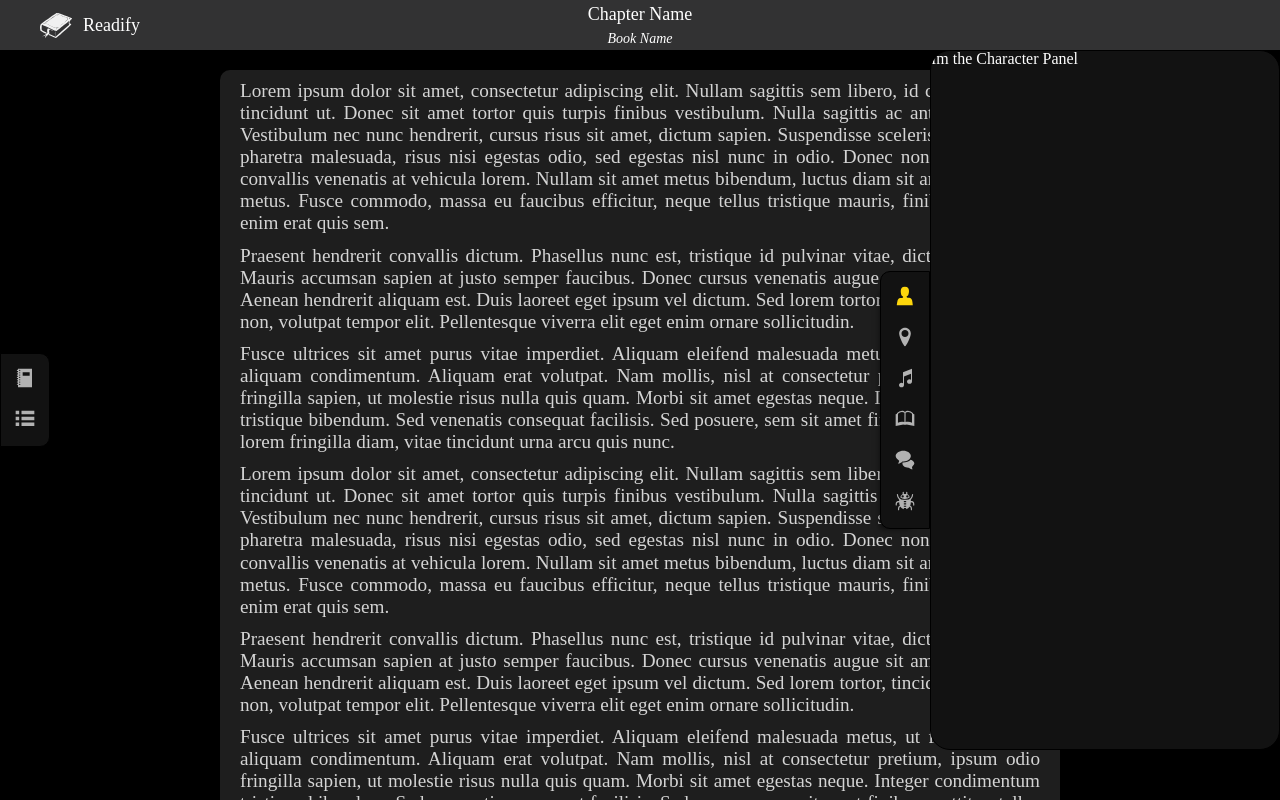
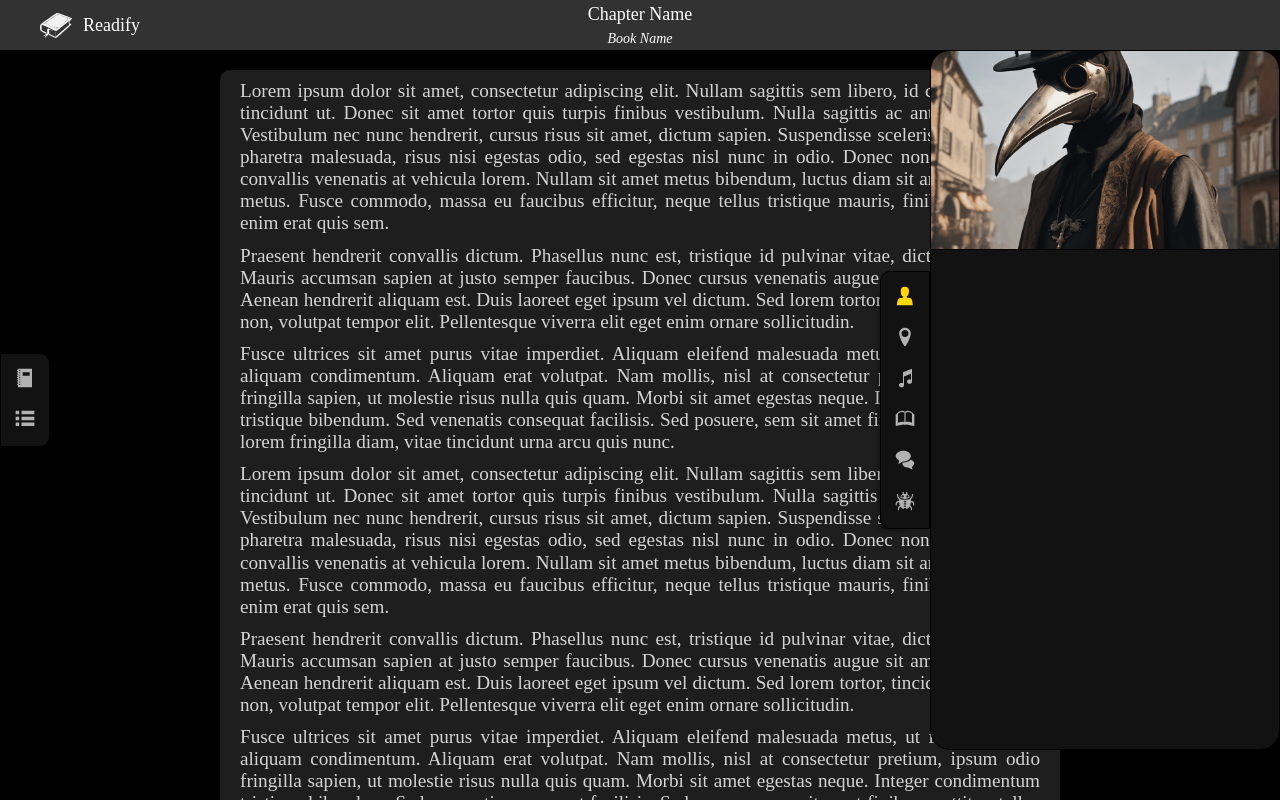
Before and after one commit to Zendrians/ER-Reader, a React (Vite) app: page / in a window 1280 px wide. Both pictures are taken after a click on the button 1255 px from the left and 297 px from the top of the page. Shown: the top 800 px of the page. Built offline with nearby package versions, Linux system fonts and the light colour scheme.

Commit message:
Add placeholder img and new borders

```diff
--- a/src/modules/Reader/components/charactersPanel/CharactersPanel.css
+++ b/src/modules/Reader/components/charactersPanel/CharactersPanel.css
@@ -0,0 +1,12 @@
+.charactersPanel {
+  display: grid;
+  grid-template-rows: minmax(0, 2fr) 5fr;
+  height: 100%;
+}
+
+.charactersPanel__img {
+  width: 100%;
+  height: 100%;
+  object-fit: cover;
+  border-bottom: 1px solid var(--border-color);
+}
--- a/src/modules/Reader/components/charactersPanel/CharactersPanel.tsx
+++ b/src/modules/Reader/components/charactersPanel/CharactersPanel.tsx
@@ -1,7 +1,13 @@
 import React from "react";
+import "./CharactersPanel.css";
 
 const CharactersPanel: React.FC = () => {
-  return <div>Im the Character Panel</div>;
+  return (
+    <div className="charactersPanel">
+      <img className="charactersPanel__img" src="placeHolders/CharacterTest.png" />
+      <div></div>
+    </div>
+  );
 };
 
 export default CharactersPanel;
--- a/src/modules/Reader/components/panelBookCover/PanelBookCover.css
+++ b/src/modules/Reader/components/panelBookCover/PanelBookCover.css
@@ -2,4 +2,5 @@
     width: 100%;
     height: 100%;
     object-fit: cover;
+    border-bottom: 1px solid var(--border-color);;
 }
--- a/src/modules/Reader/components/readerSidePanel/ReaderSidePanel.css
+++ b/src/modules/Reader/components/readerSidePanel/ReaderSidePanel.css
@@ -4,6 +4,6 @@
     background-color: var(--deep-background-color);
     border-radius: 20px;
     z-index: 10;
-    border: 1px solid black;
+    border: 1px solid var(--border-color);
     overflow: clip;
 }
--- a/src/modules/Shared/components/contentBox/ContentBox.css
+++ b/src/modules/Shared/components/contentBox/ContentBox.css
@@ -5,6 +5,7 @@
     overflow-y: auto;
     text-align: justify;
     max-height: 100%;
+    border: 1px solid var(--border-color);
 }
 
 .contentBox-fitContent {
--- a/src/modules/Shared/components/rightSidePanel/SelectionCorner.css
+++ b/src/modules/Shared/components/rightSidePanel/SelectionCorner.css
@@ -10,7 +10,7 @@
   row-gap: 10px;
   width: 50px;
   background-color: var(--deep-background-color);
-  border: 1px solid black;
+  border: 1px solid var(--border-color);
 }
 
 .selectionCorner--right {
--- a/src/styles/variables.css
+++ b/src/styles/variables.css
@@ -16,4 +16,6 @@
 
   /* icons */
   --icon-inactive-color: #B2B2B2;
+
+  --border-color: #000000;
 }
```
Also changed, not shown: public/placeHolders/CharacterTest.png (added).
